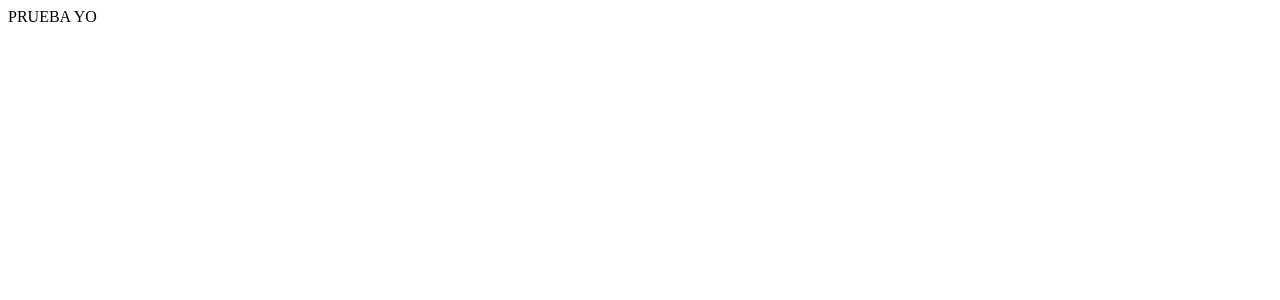
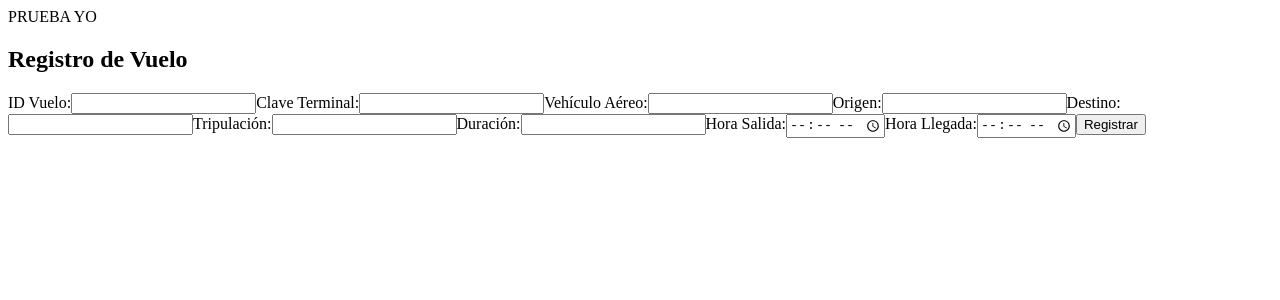
Before and after one commit to HectorPaulo/Aeropuerto, a React (Vite) app: page / in a window 1280 px wide. Shown: the top 300 px of the page. Built offline with nearby package versions, Linux system fonts and the light colour scheme.

Commit message:
PruebaRegistro v1.0
adición de el archivo ./components/registroVuelos.jsx, y adición de su respectiva ruta en Apps.jsx

```diff
--- a/src/App.jsx
+++ b/src/App.jsx
@@ -1,5 +1,7 @@
 import { useState } from 'react'
 import viteLogo from '/vite.svg'
+import RegistroVuelos from './components/registroVuelos';
+
 
 function App() {
   const [count, setCount] = useState(0)
@@ -9,6 +11,9 @@ function App() {
       <div>
         PRUEBA YO
       </div>
+      <div>
+      <RegistroVuelos />
+      </div>
     </>
   )
 }
--- /dev/null
+++ b/src/components/registroVuelos.jsx
@@ -0,0 +1,76 @@
+import React, { useState } from 'react';
+
+function RegistroVuelos() {
+    const [flightData, setFlightData] = useState({
+        idVuelo: '',
+        claveTerminal: '',
+        vehiculoAereo: '',
+        origen: '',
+        destino: '',
+        tripulacion: '',
+        duracion: '',
+        horaSalida: '',
+        horaLlegada: ''
+    });
+
+const handleChange = (e) => {
+    const { name, value } = e.target;
+    setFlightData({
+        ...flightData,
+        [name]: value
+        });
+    };
+
+const handleSubmit = (e) => {
+    e.preventDefault();
+    console.log('Flight Data:', flightData);
+    // Aquí puedes manejar el envío de datos, por ejemplo, enviarlos a una API
+    };
+
+return (
+    <div>
+        <h2>Registro de Vuelo</h2>
+        <form onSubmit={handleSubmit}>
+        <label>
+            ID Vuelo:
+            <input type="text" name="idVuelo" value={flightData.idVuelo} onChange={handleChange} />
+        </label>
+        <label>
+            Clave Terminal:
+            <input type="text" name="claveTerminal" value={flightData.claveTerminal} onChange={handleChange} />
+        </label>
+        <label>
+            Vehículo Aéreo:
+            <input type="text" name="vehiculoAereo" value={flightData.vehiculoAereo} onChange={handleChange} />
+        </label>
+        <label>
+            Origen:
+            <input type="text" name="origen" value={flightData.origen} onChange={handleChange} />
+        </label>
+        <label>
+            Destino:
+            <input type="text" name="destino" value={flightData.destino} onChange={handleChange} />
+        </label>
+        <label>
+            Tripulación:
+            <input type="text" name="tripulacion" value={flightData.tripulacion} onChange={handleChange} />
+        </label>
+        <label>
+            Duración:
+            <input type="text" name="duracion" value={flightData.duracion} onChange={handleChange} />
+        </label>
+        <label>
+            Hora Salida:
+            <input type="time" name="horaSalida" value={flightData.horaSalida} onChange={handleChange} />
+        </label>
+        <label>
+            Hora Llegada:
+            <input type="time" name="horaLlegada" value={flightData.horaLlegada} onChange={handleChange} />
+        </label>
+        <button type="submit">Registrar</button>
+        </form>
+    </div>
+    );
+}
+
+export default RegistroVuelos;
```
